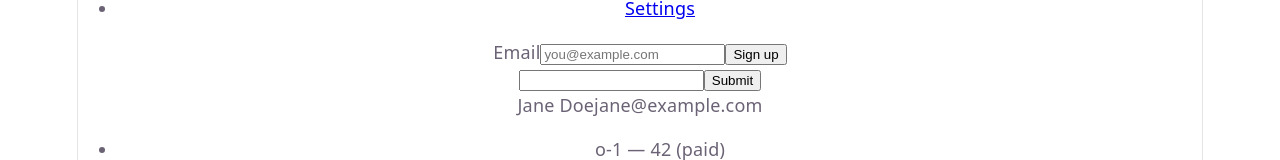
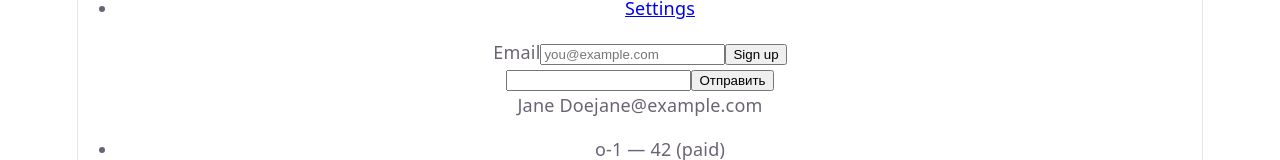
Before and after one commit to IsaShakh/test-repo-js, a React (Vite) app: page / in a window 1280 px wide. Shown: the part 165-325 px from the top of the page. Built offline with nearby package versions, Linux system fonts and the light colour scheme.

Commit message:
В файле `src/components/Form.tsx` текст кнопки изменён с «Submit» на «Отправить».

```diff
--- a/src/components/Form.tsx
+++ b/src/components/Form.tsx
@@ -5,7 +5,7 @@
   return (
     <form onSubmit={(e) => e.preventDefault()}>
       <input value={value} onChange={(e) => setValue(e.target.value)} />
-      <button type="submit">Submit</button>
+      <button type="submit">Отправить</button>
     </form>
   )
 }
```
